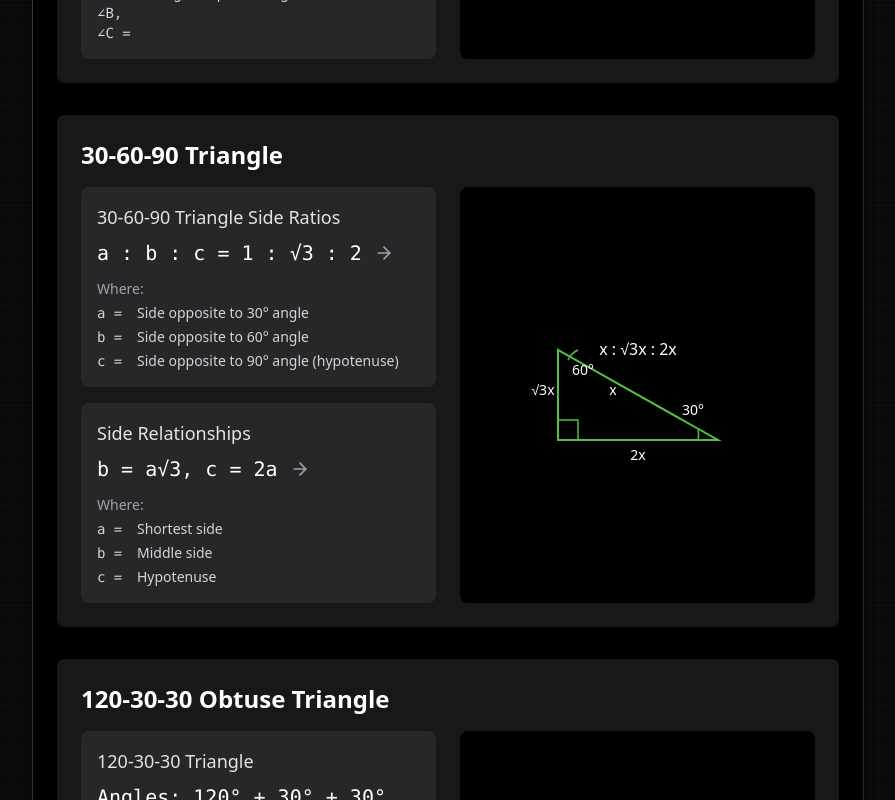
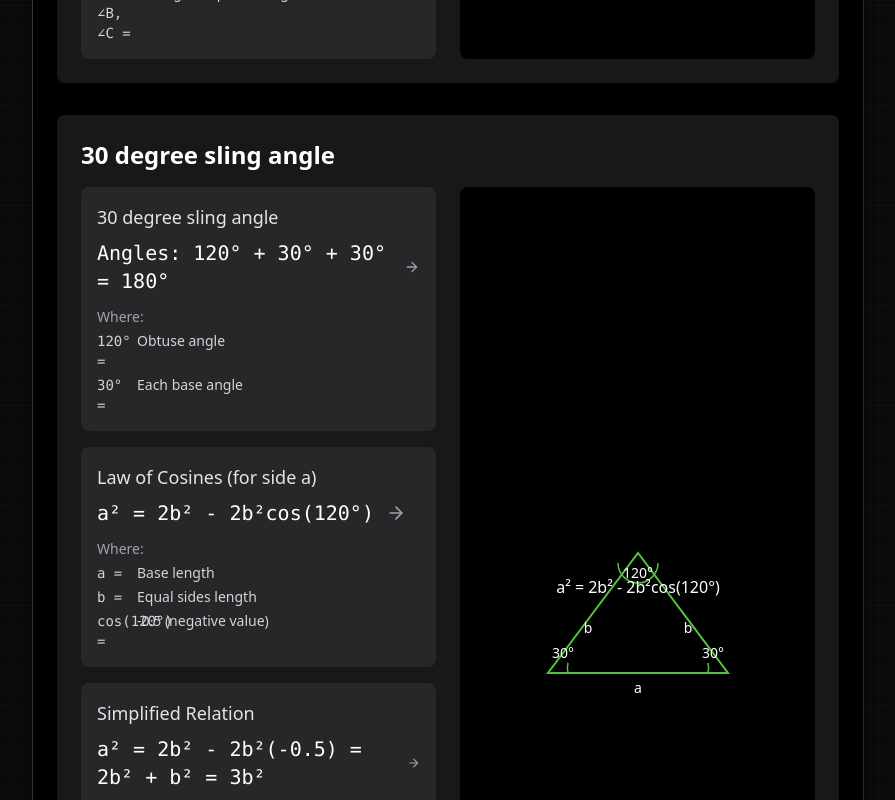
Before and after one commit to ArsCodeAmatoria/lilfoot, a Next.js app: page /math/dimensions in a window 1280 px wide. Shown: the part 2000-2800 px from the top of the page, without its empty margins (336-1231 px from the left). Built offline with nearby package versions, Linux system fonts and the light colour scheme; a web font is replaced by a local one.

Commit message:
Update triangle sections in dimensions page to focus on rigging applications

```diff
--- a/app/components/ShapeVisualizer.tsx
+++ b/app/components/ShapeVisualizer.tsx
@@ -12,7 +12,6 @@ interface ShapeVisualizerProps {
     | 'rightTriangle'
     | 'isoscelesTriangle'
     | 'equilateralTriangle'
-    | 'specialTriangle'
     | 'obtuseTriangle';
   highlightColor?: string;
   accentColor?: string;
@@ -686,115 +685,6 @@ export default function ShapeVisualizer({
           </svg>
         );
 
-      case 'specialTriangle':
-        const stBase = 160;
-        const stHeight = 90;
-        const stX = (size - stBase) / 2;
-        const stY = center + stHeight / 2;
-
-        return (
-          <svg
-            width={size}
-            height={size}
-            viewBox={`0 0 ${size} ${size}`}
-            className="max-w-full"
-          >
-            {/* Draw the 30-60-90 triangle */}
-            <polygon
-              points={`${stX},${stY} ${stX + stBase},${stY} ${stX},${stY - stHeight}`}
-              stroke={baseColor}
-              strokeWidth={strokeWidth}
-              fill="none"
-            />
-
-            {/* Draw the right angle marker */}
-            <path
-              d={`M${stX + 20},${stY} L${stX + 20},${stY - 20} L${stX},${stY - 20}`}
-              stroke={baseColor}
-              strokeWidth={1.5}
-              fill="none"
-            />
-
-            {/* Draw angle markers */}
-            <path
-              d={`M${stX + stBase - 20},${stY} A 20 20 0 0 0 ${stX + stBase - 20},${stY - 10}`}
-              stroke={baseColor}
-              strokeWidth={1.5}
-              fill="none"
-            />
-
-            <path
-              d={`M${stX + 10},${stY - stHeight + 10} A 20 20 0 0 1 ${stX + 20},${stY - stHeight}`}
-              stroke={baseColor}
-              strokeWidth={1.5}
-              fill="none"
-            />
-
-            {/* Angle labels */}
-            <text
-              x={stX + stBase - 25}
-              y={stY - 25}
-              textAnchor="middle"
-              fontSize="14"
-              fill="white"
-            >
-              30°
-            </text>
-
-            <text
-              x={stX + 25}
-              y={stY - stHeight + 25}
-              textAnchor="middle"
-              fontSize="14"
-              fill="white"
-            >
-              60°
-            </text>
-
-            {/* Label the sides */}
-            <text
-              x={stX + stBase / 2}
-              y={stY + 20}
-              textAnchor="middle"
-              fontSize="14"
-              fill="white"
-            >
-              2x
-            </text>
-
-            <text
-              x={stX - 15}
-              y={stY - stHeight / 2}
-              textAnchor="middle"
-              fontSize="14"
-              fill="white"
-            >
-              √3x
-            </text>
-
-            <text
-              x={stX + stBase / 2 - 25}
-              y={stY - stHeight / 2}
-              textAnchor="middle"
-              fontSize="14"
-              fill="white"
-            >
-              x
-            </text>
-
-            {/* Ratio formula */}
-            <text
-              x={center}
-              y={center - 40}
-              textAnchor="middle"
-              fontSize="16"
-              fill="white"
-            >
-              x : √3x : 2x
-            </text>
-          </svg>
-        );
-
       case 'obtuseTriangle':
         // Create an isosceles triangle with angles 120°, 30°, 30°
         const otWidth = 180;
@@ -921,7 +811,7 @@ export default function ShapeVisualizer({
         );
 
       default:
-        return <div className="text-red-500">Unknown shape type</div>;
+        return null;
     }
   };
 
--- a/app/math/dimensions/page.tsx
+++ b/app/math/dimensions/page.tsx
@@ -135,7 +135,7 @@ export default function DimensionsPage() {
 
   const isoscelesTriangleFormulas = [
     {
-      name: '45° Right Triangle',
+      name: '45 degree sling angle',
       formula: 'c = a√2',
       variables: {
         a: 'Equal sides length (legs)',
@@ -178,31 +178,10 @@ export default function DimensionsPage() {
     },
   ];
 
-  const specialTriangleFormulas = [
-    {
-      name: '30-60-90 Triangle Side Ratios',
-      formula: 'a : b : c = 1 : √3 : 2',
-      variables: {
-        a: 'Side opposite to 30° angle',
-        b: 'Side opposite to 60° angle',
-        c: 'Side opposite to 90° angle (hypotenuse)',
-      } as Record<string, string>,
-    },
-    {
-      name: 'Side Relationships',
-      formula: 'b = a√3, c = 2a',
-      variables: {
-        a: 'Shortest side',
-        b: 'Middle side',
-        c: 'Hypotenuse',
-      } as Record<string, string>,
-    },
-  ];
-
   // New obtuse triangle formulas
   const obtuseTriangleFormulas = [
     {
-      name: '120-30-30 Triangle',
+      name: '30 degree sling angle',
       formula: 'Angles: 120° + 30° + 30° = 180°',
       variables: {
         '120°': 'Obtuse angle',
@@ -265,7 +244,7 @@ export default function DimensionsPage() {
       </FormulaDisplay>
 
       <FormulaDisplay
-        title="45° Right Triangle"
+        title="45 degree sling angle"
         formulas={isoscelesTriangleFormulas}
       >
         <ShapeVisualizer type="isoscelesTriangle" />
@@ -279,14 +258,7 @@ export default function DimensionsPage() {
       </FormulaDisplay>
 
       <FormulaDisplay
-        title="30-60-90 Triangle"
-        formulas={specialTriangleFormulas}
-      >
-        <ShapeVisualizer type="specialTriangle" />
-      </FormulaDisplay>
-
-      <FormulaDisplay
-        title="120-30-30 Obtuse Triangle"
+        title="30 degree sling angle"
         formulas={obtuseTriangleFormulas}
       >
         <ShapeVisualizer type="obtuseTriangle" />
```
